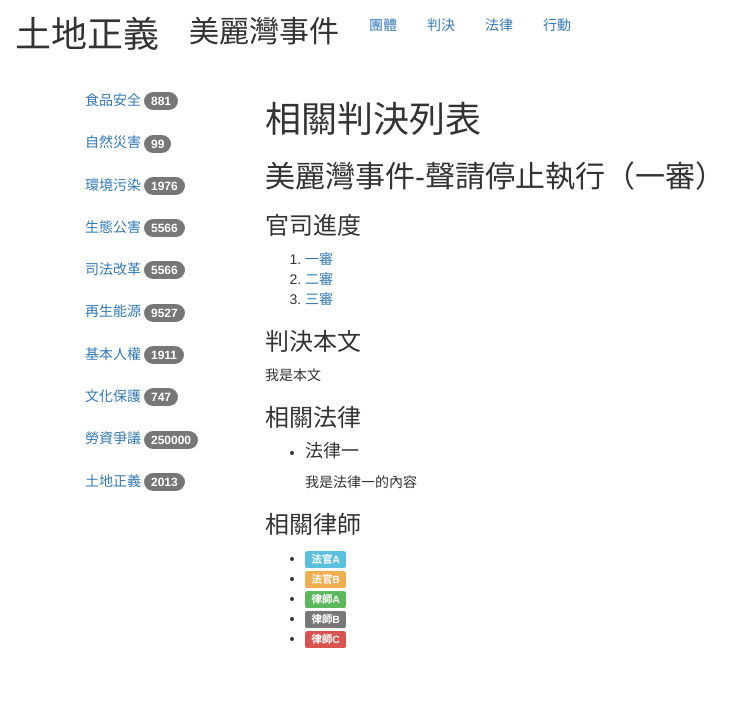
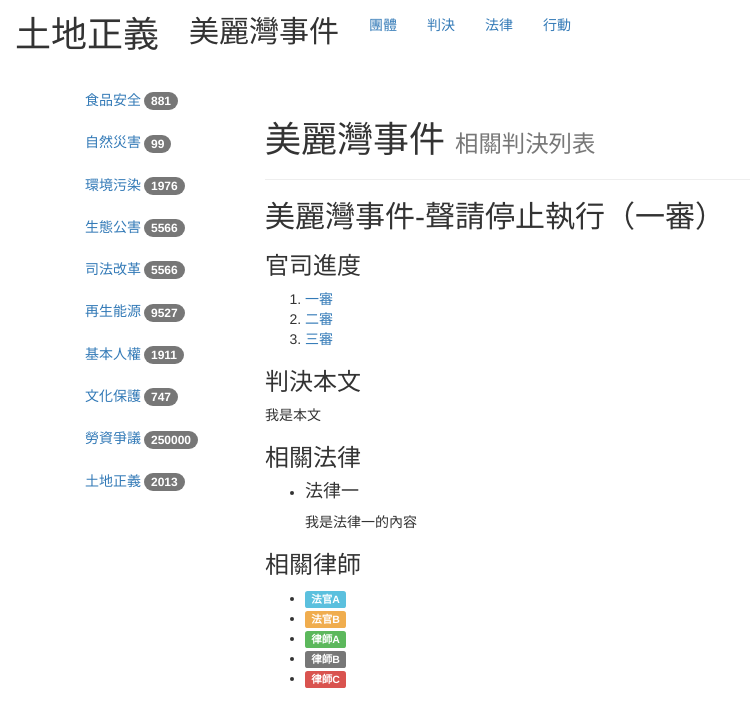
Before and after one commit to badboy99tw/eCourt, a Jekyll site: the page index.html, which Jekyll copies as it is, in a window 1280 px wide. Shown: the top 727 px of the page, without its empty margins (0-750 px from the left). Built offline with Jekyll 4.4.1, drawn with Linux system fonts in a browser that asks for light colours; nearby versions of some CDN libraries; Markdown is read by kramdown in place of the engine named in the settings.

Commit message:
change style of content title

```diff
--- a/index.html
+++ b/index.html
@@ -45,7 +45,9 @@
       </div>
 
       <div class="col-md-10">
-        <h1>相關判決列表</h1>
+        <div class="page-header">
+            <h1>美麗灣事件 <small>相關判決列表</small></h1>
+        </div>
         <h2>美麗灣事件-聲請停止執行（一審）</h2>
         <div>
           <h3>官司進度</h3>
```
